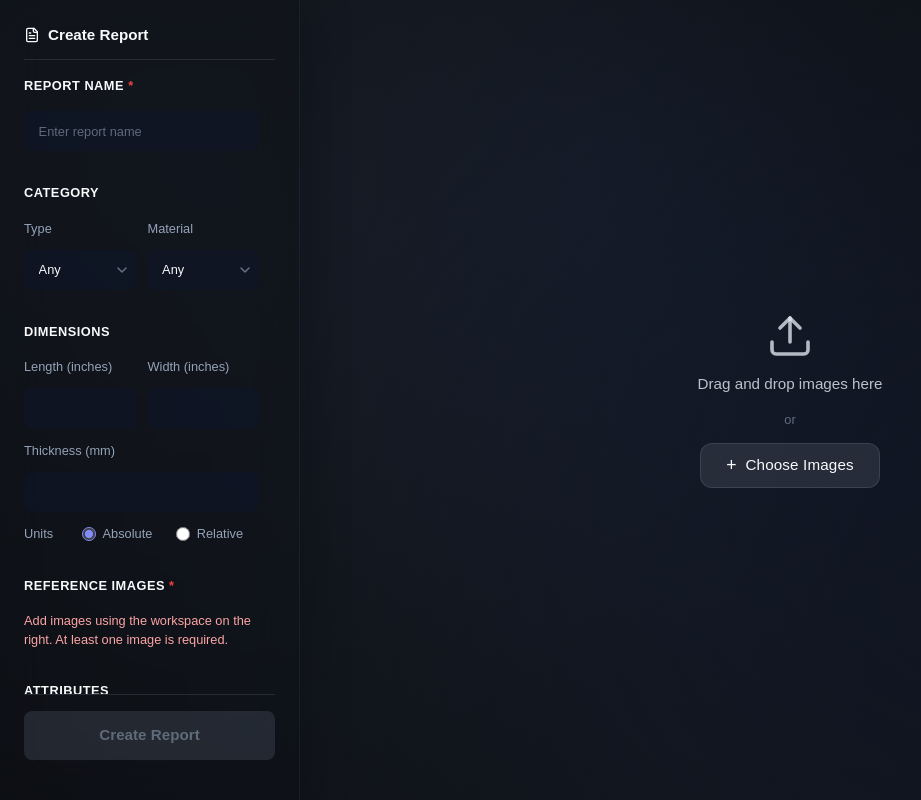
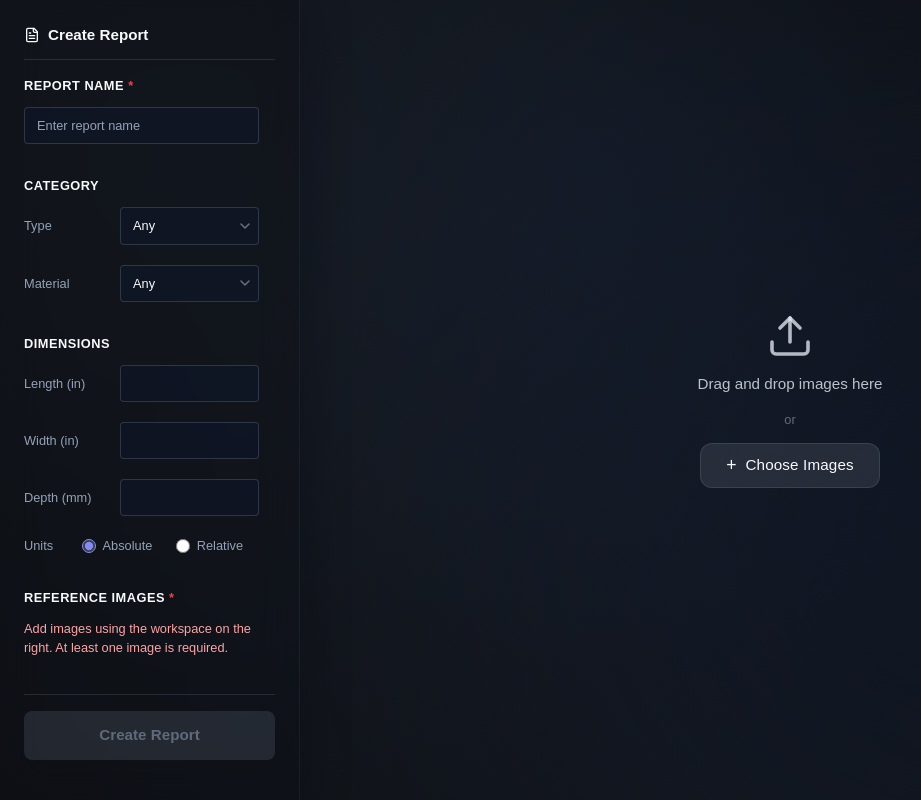
Before and after one commit to unsonnet/nativo, a Next.js app: page /create in a window 1280 px wide. Shown: the whole page, without its empty margins (0-921 px from the left). Built offline with nearby package versions, Linux system fonts and the light colour scheme.

Commit message:
Consistent form styling

```diff
--- a/src/app/globals.css
+++ b/src/app/globals.css
@@ -409,7 +409,7 @@ body::before {
   gap: 1.5rem;
   border: none;
   padding: 0;
-  margin: 0;
+  margin: 0 0 1.25rem 0;
   width: 100%;
 }
 
@@ -466,13 +466,13 @@ body::before {
 
 .form-control {
   width: 100%;
-  border-radius: 0.5rem;
-  border: 1px solid transparent;
+  border-radius: 4px;
+  border: 1px solid var(--control-border);
   background-color: var(--control-background);
   color: var(--text-primary);
   font-size: var(--text-size-sm);
-  padding: 0.6rem 0.85rem;
-  transition: border-color 160ms ease, box-shadow 160ms ease, background-color 160ms ease;
+  padding: 0.5rem 0.75rem;
+  transition: border-color 0.2s ease, box-shadow 0.2s ease, background-color 0.2s ease;
 }
 
 .form-control--error {
@@ -487,17 +487,17 @@ body::before {
 
 .form-control:hover {
   background-color: var(--control-background-hover);
-  border-color: rgba(148, 163, 184, 0.25);
+  border-color: var(--control-border);
 }
 
 .form-control:focus {
   outline: none;
-  border-color: var(--text-subtle);
-  box-shadow: 0 0 0 2px var(--control-ring);
+  border-color: var(--control-ring);
+  box-shadow: 0 0 0 2px rgba(129, 140, 248, 0.25);
 }
 
 .form-control::placeholder {
-  color: rgba(148, 163, 184, 0.6);
+  color: var(--text-muted);
 }
 
 .select-control {
@@ -509,6 +509,13 @@ body::before {
   /* place the chevron slightly closer to the right edge */
   background-position: right 0.5rem center;
   background-size: 0.6rem auto;
+}
+
+/* Make inputs and selects flexible when inside search-filters__field */
+.search-filters__field .select-control,
+.search-filters__field .form-control {
+  flex: 1;
+  min-width: 0;
 }
 
 .select-control option {
@@ -974,11 +981,141 @@ body::before {
 .search-filters__content {
   flex: 1;
   overflow-y: auto;
-  padding: 1rem 0;
-  padding-right: 1rem;
-}
-
-/* Custom scrollbar styling for search filters to match aesthetic */
+  padding: 1rem 1rem 0 0;
+}
+
+/* Slider controls for search filters - same styling as search-filters__slider */
+.slider-control {
+  width: 100%;
+  height: 6px;
+  background: var(--control-background);
+  border-radius: 3px;
+  outline: none;
+  margin-bottom: 0;
+  border: 1px solid var(--control-border);
+  transition: border-color 0.2s ease;
+}
+
+.slider-control:focus {
+  border-color: var(--control-ring);
+  box-shadow: 0 0 0 2px rgba(129, 140, 248, 0.25);
+}
+
+.slider-control::-webkit-slider-thumb {
+  appearance: none;
+  width: 18px;
+  height: 18px;
+  background: var(--button-primary);
+  border-radius: 50%;
+  cursor: pointer;
+  border: 2px solid var(--control-border);
+  transition: all 0.2s ease;
+}
+
+.slider-control::-webkit-slider-thumb:hover {
+  background: var(--button-primary-hover);
+  transform: scale(1.1);
+}
+
+.slider-control::-moz-range-thumb {
+  width: 18px;
+  height: 18px;
+  background: var(--button-primary);
+  border-radius: 50%;
+  cursor: pointer;
+  border: 2px solid var(--control-border);
+  transition: all 0.2s ease;
+}
+
+.slider-control::-moz-range-thumb:hover {
+  background: var(--button-primary-hover);
+  transform: scale(1.1);
+}
+
+/* Slider label row - same as search-filters__label-row */
+.slider-label-row {
+  display: flex;
+  align-items: center;
+  justify-content: space-between;
+  width: 100%;
+  margin-bottom: 0.5rem;
+}
+
+.slider-label-row .search-filters__label {
+  margin-bottom: 0;
+  flex: 0 0 auto;
+}
+
+.slider-value {
+  font-weight: 600;
+  margin-left: auto;
+  text-align: right;
+  font-size: var(--text-size-sm);
+  color: var(--text-primary);
+}
+
+/* Checkbox controls - same as search-filters__checkboxes */
+.checkbox-group {
+  display: flex;
+  flex-direction: column;
+  gap: 0.5rem;
+}
+
+.checkbox-label {
+  display: flex;
+  align-items: center;
+  gap: 0.75rem;
+  font-size: var(--text-size-sm);
+  color: var(--text-primary);
+  cursor: pointer;
+  position: relative;
+  padding-left: 0;
+}
+
+.checkbox-input {
+  position: absolute;
+  opacity: 0;
+  cursor: pointer;
+  height: 0;
+  width: 0;
+}
+
+.checkbox-custom {
+  height: 16px;
+  width: 16px;
+  background: var(--control-background);
+  border: 1px solid var(--control-border);
+  border-radius: 3px;
+  position: relative;
+  flex-shrink: 0;
+  transition: all 0.2s ease;
+}
+
+.checkbox-label:hover .checkbox-custom {
+  border-color: var(--control-ring);
+}
+
+.checkbox-input:checked ~ .checkbox-custom {
+  background: var(--button-primary);
+  border-color: var(--button-primary);
+}
+
+.checkbox-input:checked ~ .checkbox-custom::after {
+  content: '';
+  position: absolute;
+  left: 4px;
+  top: 1px;
+  width: 4px;
+  height: 8px;
+  border: solid #0f172a;
+  border-width: 0 2px 2px 0;
+  transform: rotate(45deg);
+}
+
+.checkbox-input:focus ~ .checkbox-custom {
+  border-color: var(--control-ring);
+  box-shadow: 0 0 0 2px rgba(129, 140, 248, 0.25);
+}
 .search-filters__content::-webkit-scrollbar {
   width: 8px;
   height: 8px;
@@ -1021,35 +1158,58 @@ body::before {
   font-size: var(--text-size-sm);
   font-weight: 600;
   color: var(--text-primary);
-  margin: 0 0 1rem 0;
+  margin: 0 0 0.75rem 0;
   text-transform: uppercase;
   letter-spacing: 0.5px;
 }
 
 .search-filters__field {
-  margin-bottom: 1rem;
+  margin-bottom: 1.25rem;
+  display: flex;
+  flex-direction: row;
+  align-items: center;
+  gap: 1rem;
+}
+
+.search-filters__field--inline {
+  justify-content: space-between;
+  gap: 1.5rem;
+}
+
+.search-filters__field--vertical {
+  flex-direction: column;
+  align-items: flex-start;
+  gap: 0.5rem;
 }
 
 .search-filters__label-row {
   display: flex;
   align-items: center;
   justify-content: space-between;
+  width: 100%;
   margin-bottom: 0.5rem;
 }
 
 .search-filters__label-row .search-filters__label {
   margin-bottom: 0;
+  flex: 0 0 auto;
 }
 
 .search-filters__label-row .search-filters__value {
   font-weight: 600;
+  margin-left: auto;
+  text-align: right;
 }
 
 .search-filters__label {
   display: block;
   font-size: var(--text-size-sm);
   color: var(--text-muted);
-  margin-bottom: 0.5rem;
+  margin-bottom: 0;
+  font-weight: 500;
+  white-space: nowrap;
+  min-width: 80px;
+  flex-shrink: 0;
 }
 
 .search-filters__number-input {
@@ -1089,8 +1249,9 @@ body::before {
 }
 
 .search-filters__dimension-input {
-  width: 80px;
-  padding: 0.4rem 0.6rem;
+  flex: 1;
+  min-width: 0;
+  padding: 0.5rem 0.75rem;
   font-size: var(--text-size-sm);
   color: var(--text-primary);
   background: var(--control-background);
@@ -1115,7 +1276,7 @@ body::before {
   background: var(--control-background);
   border-radius: 3px;
   outline: none;
-  margin-bottom: 0.25rem;
+  margin-bottom: 0;
   border: 1px solid var(--control-border);
   transition: border-color 0.2s ease;
 }
@@ -1163,13 +1324,13 @@ body::before {
 }
 
 .search-filters__category {
-  margin-bottom: 1rem;
+  margin-bottom: 1.25rem;
 }
 
 .search-filters__category-label {
   display: block;
   font-size: var(--text-size-sm);
-  color: var(--text-primary);
+  color: var(--text-muted);
   margin-bottom: 0.5rem;
   font-weight: 500;
 }
--- a/src/components/NewReportForm.tsx
+++ b/src/components/NewReportForm.tsx
@@ -211,10 +211,9 @@ export function NewReportForm({ onSubmit, onDimensionsChange, onDimensionsValues
       </div>
 
       <div className="search-filters__content">
-        <form id="report-form" className="report-form" onSubmit={handleSubmit}>
           <div className="search-filters__section">
             <h4 className="search-filters__section-title">Report Name <span className="form-field__required-asterisk">*</span></h4>
-            <div className="form-field">
+            <div className="search-filters__field search-filters__field--vertical">
               <input
                 id="report-name"
                 ref={reportNameRef}
@@ -244,9 +243,8 @@ export function NewReportForm({ onSubmit, onDimensionsChange, onDimensionsValues
 
           <div className="search-filters__section">
             <h4 className="search-filters__section-title">Category</h4>
-            <div className="form-grid">
-              <div className="form-field">
-                <label htmlFor="flooring-type" className="form-field__label form-field__label--secondary">
+            <div className="search-filters__field">
+              <label htmlFor="flooring-type" className="search-filters__label">
                 Type
               </label>
               <select
@@ -263,8 +261,8 @@ export function NewReportForm({ onSubmit, onDimensionsChange, onDimensionsValues
               </select>
             </div>
 
-              <div className="form-field">
-                <label htmlFor="flooring-material" className="form-field__label form-field__label--secondary">
+            <div className="search-filters__field">
+              <label htmlFor="flooring-material" className="search-filters__label">
                 Material
               </label>
               <select
@@ -282,14 +280,12 @@ export function NewReportForm({ onSubmit, onDimensionsChange, onDimensionsValues
               </select>
             </div>
           </div>
-          </div>
 
           <div className="search-filters__section">
             <h4 className="search-filters__section-title">Dimensions</h4>
-            <div className="form-grid">
-              <div className="form-field">
-                <label htmlFor="length" className="form-field__label form-field__label--secondary">
-                  Length{form.units === 'absolute' ? ' (inches)' : ''}{form.units === 'relative' && <span className="form-field__required-asterisk"> *</span>}
+            <div className="search-filters__field">
+              <label htmlFor="length" className="search-filters__label">
+                Length{form.units === 'absolute' ? ' (in)' : ''}{form.units === 'relative' && <span className="form-field__required-asterisk"> *</span>}
               </label>
               <input
                 id="length"
@@ -303,9 +299,9 @@ export function NewReportForm({ onSubmit, onDimensionsChange, onDimensionsValues
                 className={`form-control${form.units === 'relative' && form.length.trim() === '' ? ' form-control--error' : ''}`}
               />
             </div>
-              <div className="form-field">
-                <label htmlFor="width" className="form-field__label form-field__label--secondary">
-                  Width{form.units === 'absolute' ? ' (inches)' : ''}{form.units === 'relative' && <span className="form-field__required-asterisk"> *</span>}
+            <div className="search-filters__field">
+              <label htmlFor="width" className="search-filters__label">
+                Width{form.units === 'absolute' ? ' (in)' : ''}{form.units === 'relative' && <span className="form-field__required-asterisk"> *</span>}
               </label>
               <input
                 id="width"
@@ -320,15 +316,15 @@ export function NewReportForm({ onSubmit, onDimensionsChange, onDimensionsValues
               />
             </div>
             {areDimensionsMissing && (
-                <div className="form-grid__full">
+              <div className="search-filters__field search-filters__field--vertical">
                 <p className="form-field__hint" id={dimensionsErrorId} role="alert">
                   Both length and width are required when using relative units.
                 </p>
               </div>
             )}
-              <div className="form-field form-grid__full">
-                <label htmlFor="thickness" className="form-field__label form-field__label--secondary">
-                  Thickness (mm)
+            <div className="search-filters__field">
+              <label htmlFor="thickness" className="search-filters__label">
+                Depth (mm)
               </label>
               <input
                 id="thickness"
@@ -341,7 +337,7 @@ export function NewReportForm({ onSubmit, onDimensionsChange, onDimensionsValues
               />
             </div>
             <div
-                className="form-field form-field--inline form-grid__full"
+              className="form-field form-field--inline"
               role="radiogroup"
               aria-labelledby="units-label"
             >
@@ -385,18 +381,17 @@ export function NewReportForm({ onSubmit, onDimensionsChange, onDimensionsValues
               </div>
             </div>
           </div>
-          </div>
 
           <div className="search-filters__section">
             <h4 className="search-filters__section-title">Reference Images <span className="form-field__required-asterisk">*</span></h4>
-            <div className="form-field">
+            <div className="search-filters__field search-filters__field--vertical">
               {(imageCount ?? 0) === 0 && (
-                <p className="form-field__hint form-field__hint--tight">
+                <p className="form-field__hint">
                   Add images using the workspace on the right. At least one image is required.
                 </p>
               )}
               {imageCount > 0 && (
-                <p className="form-field__hint form-field__hint--tight" style={{ color: 'var(--text-subtle)' }}>
+                <p className="form-field__hint" style={{ color: 'var(--text-subtle)' }}>
                   {imageCount} image{imageCount !== 1 ? 's' : ''} added
                 </p>
               )}
@@ -405,9 +400,8 @@ export function NewReportForm({ onSubmit, onDimensionsChange, onDimensionsValues
 
           <div className="search-filters__section">
             <h4 className="search-filters__section-title">Attributes</h4>
-            <div className="form-grid">
-              <div className="form-field">
-                <label htmlFor="look" className="form-field__label form-field__label--secondary">
+            <div className="search-filters__field">
+              <label htmlFor="look" className="search-filters__label">
                 Look
               </label>
               <select
@@ -424,8 +418,8 @@ export function NewReportForm({ onSubmit, onDimensionsChange, onDimensionsValues
               </select>
             </div>
 
-              <div className="form-field">
-                <label htmlFor="texture" className="form-field__label form-field__label--secondary">
+            <div className="search-filters__field">
+              <label htmlFor="texture" className="search-filters__label">
                 Texture
               </label>
               <select
@@ -442,8 +436,8 @@ export function NewReportForm({ onSubmit, onDimensionsChange, onDimensionsValues
               </select>
             </div>
 
-              <div className="form-field">
-                <label htmlFor="finish" className="form-field__label form-field__label--secondary">
+            <div className="search-filters__field">
+              <label htmlFor="finish" className="search-filters__label">
                 Finish
               </label>
               <select
@@ -460,8 +454,8 @@ export function NewReportForm({ onSubmit, onDimensionsChange, onDimensionsValues
               </select>
             </div>
 
-              <div className="form-field">
-                <label htmlFor="edge" className="form-field__label form-field__label--secondary">
+            <div className="search-filters__field">
+              <label htmlFor="edge" className="search-filters__label">
                 Edge
               </label>
               <select
@@ -478,7 +472,6 @@ export function NewReportForm({ onSubmit, onDimensionsChange, onDimensionsValues
               </select>
             </div>
           </div>
-          </div>
 
           {/* Error message within scrollable content */}
           {errorMessage && (
@@ -486,14 +479,13 @@ export function NewReportForm({ onSubmit, onDimensionsChange, onDimensionsValues
               {errorMessage}
             </div>
           )}
-        </form>
       </div>
 
       {/* Sticky footer with submit button */}
       <div className="search-filters__footer">
+        <form id="report-form" onSubmit={handleSubmit}>
         <button
           type="submit"
-          form="report-form"
           className="button button--primary search-filters__search-btn"
           disabled={!canSubmit || isSubmitting}
           aria-disabled={!canSubmit || isSubmitting}
@@ -507,6 +499,7 @@ export function NewReportForm({ onSubmit, onDimensionsChange, onDimensionsValues
             'Create Report'
           )}
         </button>
+        </form>
       </div>
     </div>
   );
```
Also changed, not shown: src/components/report/SearchFilters.tsx (+33 -33 lines). Lines whose indentation alone changed are shown as unchanged.
